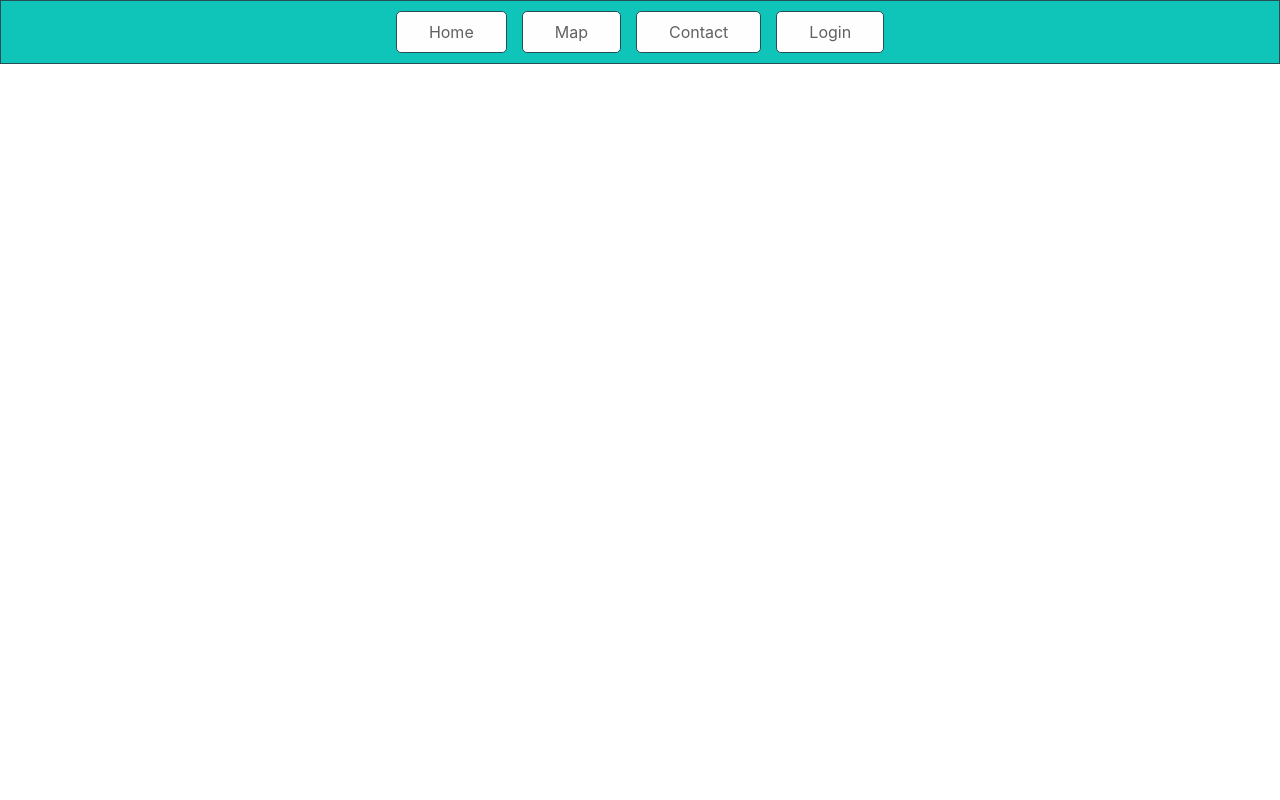
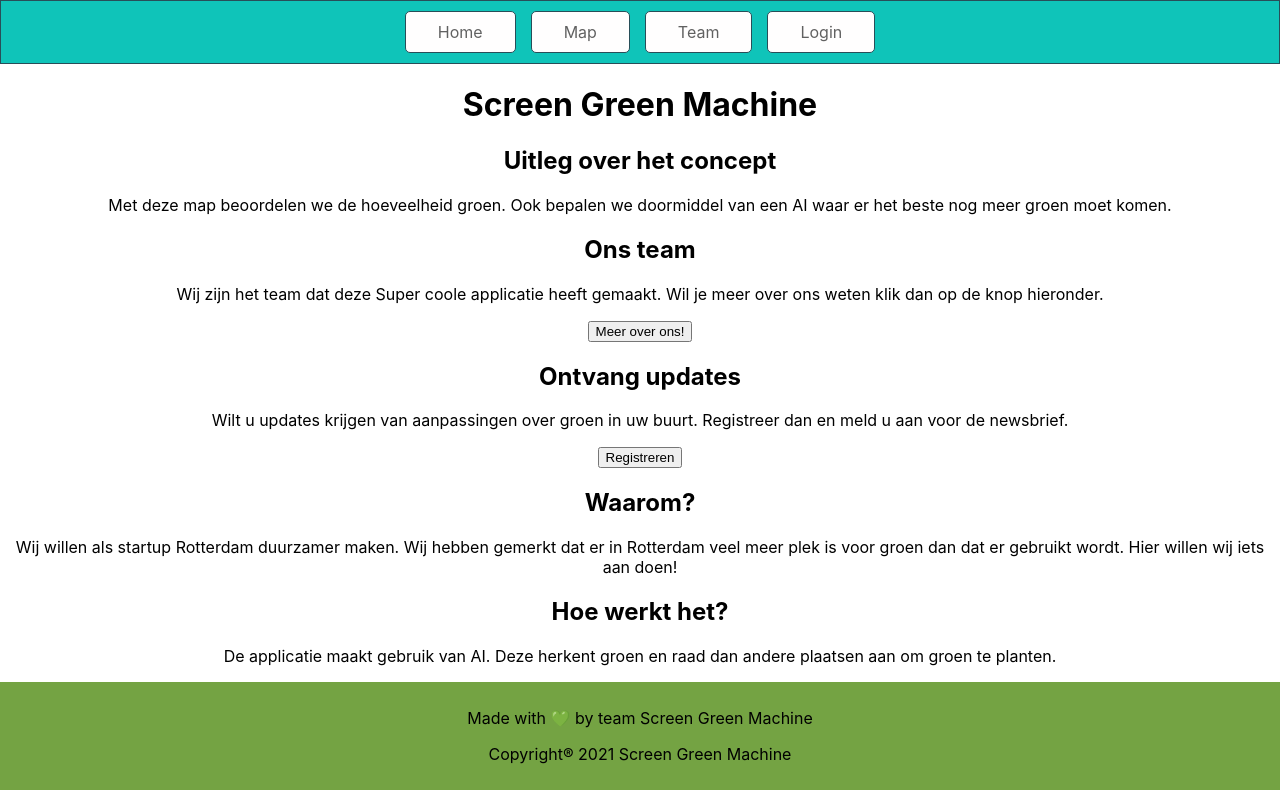
Before and after one commit to gert1999/ScreenGreenMachine, a React (Create React App) app: page /home in a window 1280 px wide. Built offline with nearby package versions, Linux system fonts and the light colour scheme.

Commit message:
setup homepage + footer

```diff
--- a/src/App.css
+++ b/src/App.css
@@ -75,3 +75,9 @@ nav {
 .nav-button:hover{
     background-color: #cef3f0;
 }
+
+.footer {
+  text-align: center;
+  background-color: #74A343;
+  padding: 10px;
+}
--- a/src/App.js
+++ b/src/App.js
@@ -1,25 +1,30 @@
 import './App.css';
 import { Map } from './components/Map';
+import { HomePage } from './components/home/HomePage';
+import { Footer } from './components/Footer';
 
-import { BrowserRouter  as Router, Switch, Route, Link } from "react-router-dom";
+import { BrowserRouter  as Router, Switch, Route, Link, Redirect } from "react-router-dom";
 import { Contact } from './components/Contact';
 
 
 function App() {
   return (
     <Router>
+      <Redirect exact from="/" to="home" />
       <div className="App">
       <nav>
         <Link className="nav-button" to={'/home'}>Home</Link>
         <Link className="nav-button" to={'/map'}>Map</Link>
-        <Link className="nav-button" to={'/contact'}>Contact</Link>
+        <Link className="nav-button" to={'/contact'}>Team</Link>
         <Link className="nav-button" to={'/login'}>Login</Link>
       </nav>
       <Switch>
+        <Route path="/home" component={ HomePage }/>
         <Route path="/map" component={ Map }/>
         <Route path="/contact" component={ Contact }/>
       </Switch>
       </div>
+      <Footer />
     </Router>
   );
 }
--- /dev/null
+++ b/src/components/Footer.js
@@ -0,0 +1,13 @@
+import '../App.css';
+import React from "react";
+
+export class Footer extends React.Component {
+    render() {
+        return (
+            <div className="footer">
+                <p>Made with 💚 by team Screen Green Machine</p>
+                <p>Copyright® 2021 Screen Green Machine</p>
+            </div>
+        )
+    }
+}
--- /dev/null
+++ b/src/components/home/HomePage.js
@@ -0,0 +1,42 @@
+import React from "react";
+
+// import components for home page
+import { TeamHome } from "./TeamHome";
+import { InfoDivs } from "./InfoDivs";
+
+export class HomePage extends React.Component {
+
+    componentDidMount() {
+        console.log("DidMount Project");
+    }
+
+    componentDidUpdate() {
+        console.log("DidUpdate Project");
+    }
+
+    componentWillUnmount() {
+        console.log("WillUnmount Project");
+    }
+
+    render() {
+        return (
+            <div className="homeWrapper">
+                <div>
+                    <div>
+                        <h1>Screen Green Machine</h1>
+                    </div>
+                    <div>
+                        <h2>Uitleg over het concept</h2>
+                        <p>Met deze map beoordelen we de
+                        hoeveelheid groen. Ook bepalen
+                        we doormiddel van een AI waar
+                        er het beste nog meer groen moet
+                        komen. </p>
+                    </div>
+                </div>
+                <TeamHome />
+                <InfoDivs />
+            </div>
+        )
+    }
+}
--- /dev/null
+++ b/src/components/home/InfoDivs.js
@@ -0,0 +1,41 @@
+import React from "react";
+
+export class InfoDivs extends React.Component {
+    render() {
+        return (
+            <div>
+                <div>
+                    <h2>Ontvang updates</h2>
+                    <p>
+                        Wilt u updates krijgen van
+                        aanpassingen over groen in
+                        uw buurt. Registreer dan en
+                        meld u aan voor de newsbrief.
+                    </p>
+                    <button>Registreren</button>
+                </div>
+                <div>
+                    <h2>Waarom?</h2>
+                    <p>
+                        Wij willen als startup
+                        Rotterdam duurzamer maken.
+                        Wij hebben gemerkt dat er
+                        in Rotterdam veel meer plek
+                        is voor groen dan dat er
+                        gebruikt wordt. Hier willen
+                        wij iets aan doen!
+                    </p>
+                </div>
+                <div>
+                    <h2>Hoe werkt het?</h2>
+                    <p>
+                        De applicatie maakt gebruik
+                        van AI. Deze herkent groen
+                        en raad dan andere plaatsen
+                        aan om groen te planten.
+                    </p>
+                </div>
+            </div>
+        )
+    }
+}
--- /dev/null
+++ b/src/components/home/TeamHome.js
@@ -0,0 +1,18 @@
+import React from "react";
+
+export class TeamHome extends React.Component {
+
+    render() {
+        return (
+            <div>
+                <h2>Ons team</h2>
+                <p>Wij zijn het team dat deze
+                Super coole applicatie heeft
+                gemaakt. Wil je meer over ons
+                weten klik dan op de knop
+                hieronder.</p>
+                <button>Meer over ons!</button>
+            </div>
+        )
+    }
+}
```
Also changed, not shown: 1 other file (tests, documents, lock files or other folders).
